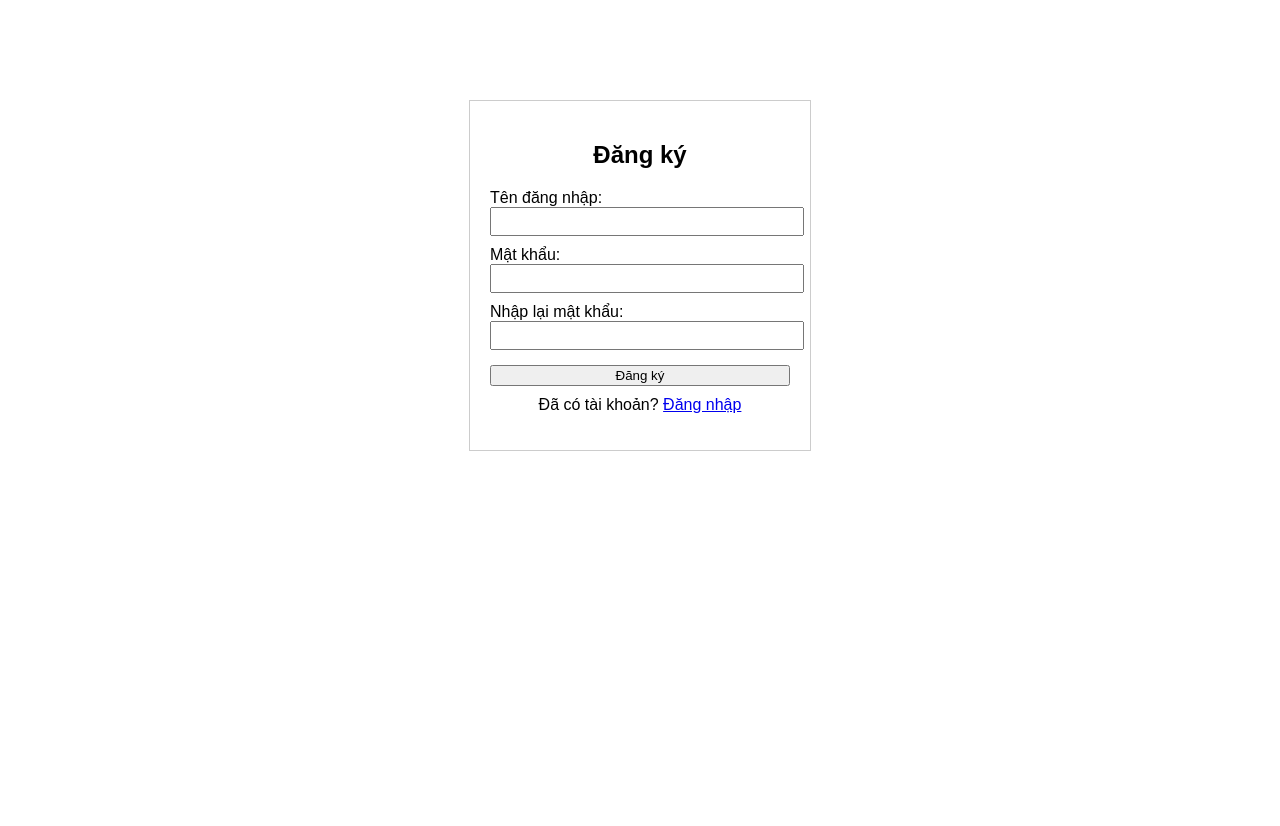
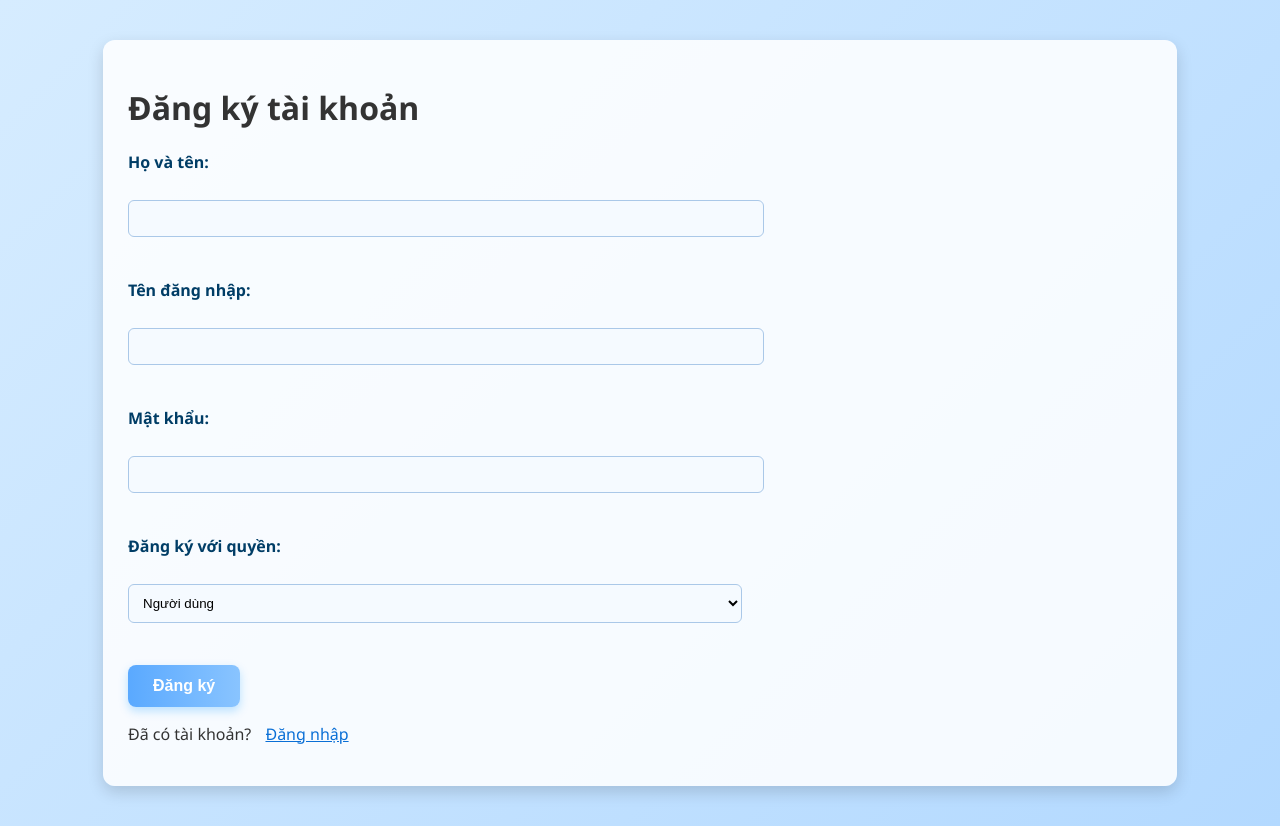
Before and after one commit to khuynnn/ins3064, a PHP site: page /signup.php in a window 1280 px wide. Before the commit the page ends 451 px from the top, so only its background shows below. Run offline with PHP 8.4, Linux system fonts and the light colour scheme.

Commit message:
ho tro phan luong viec dang nhap giua user va admin

```diff
--- a/book_management/signup.php
+++ b/book_management/signup.php
@@ -1,47 +1,54 @@
 <?php
-// signup.php - Trang đăng ký người dùng mới
+if (session_status() === PHP_SESSION_NONE) {
+    session_start();
+}
+include 'config.php';
 
-session_start();
-// Nếu đã đăng nhập rồi thì không cho đăng ký, chuyển hướng về dashboard
+// If already logged in, redirect away from signup
 if (isset($_SESSION['user_id'])) {
-    header("Location: dashboard.php");
+    if ($_SESSION['role'] === 'admin') {
+        header("Location: dashboard.php");
+    } else {
+        header("Location: loans_user.php");
+    }
     exit();
 }
 
-require 'config.php';
+$signup_error = "";
+if ($_SERVER["REQUEST_METHOD"] == "POST") {
+    $name            = $_POST['name']     ?? '';
+    $username_input  = $_POST['username'] ?? '';
+    $password_input  = $_POST['password'] ?? '';
+    $role_input      = $_POST['role']     ?? '';
 
-$error_msg = "";
-$success_msg = "";
-
-// Xử lý khi người dùng gửi form đăng ký
-if ($_SERVER['REQUEST_METHOD'] === 'POST') {
-    $username = $_POST['username'] ?? '';
-    $password = $_POST['password'] ?? '';
-    $password2 = $_POST['password2'] ?? '';
-
-    // Kiểm tra các trường có được điền đầy đủ
-    if (empty($username) || empty($password) || empty($password2)) {
-        $error_msg = "Vui lòng điền đầy đủ thông tin.";
-    } elseif ($password !== $password2) {
-        $error_msg = "Mật khẩu nhập lại không khớp.";
+    // Basic validation for empty fields
+    if ($name == "" || $username_input == "" || $password_input == "" || $role_input == "") {
+        $signup_error = "Vui lòng điền đầy đủ thông tin.";
     } else {
-        // Kiểm tra xem username đã tồn tại chưa
-        $username_esc = $mysqli->real_escape_string($username);
-        $res = $mysqli->query("SELECT id FROM users WHERE username = '$username_esc'");
-        if ($res && $res->num_rows > 0) {
-            $error_msg = "Tên đăng nhập đã tồn tại. Vui lòng chọn tên khác.";
+        // Check if username already exists (regardless of role)
+        $stmt_check = $conn->prepare("SELECT id FROM users WHERE username = ?");
+        $stmt_check->bind_param("s", $username_input);
+        $stmt_check->execute();
+        $result_check = $stmt_check->get_result();
+        if ($result_check && $result_check->num_rows > 0) {
+            $signup_error = "Tên đăng nhập đã tồn tại. Vui lòng chọn tên khác.";
         } else {
-            // Thực hiện đăng ký tài khoản mới
-            $hash = password_hash($password, PASSWORD_DEFAULT);
-            // Mặc định người đăng ký qua form này là user thường (is_admin = 0)
-            $insert = $mysqli->query("INSERT INTO users (username, password, is_admin) VALUES ('$username_esc', '$hash', 0)");
-            if ($insert) {
-                // Đăng ký thành công
-                $success_msg = "Đăng ký thành công! Bạn có thể đăng nhập.";
+            // Hash the password before storing (for security)
+            $hashed_password = password_hash($password_input, PASSWORD_DEFAULT);
+            // Insert new user into database
+            $stmt = $conn->prepare("INSERT INTO users (name, username, password, role) VALUES (?, ?, ?, ?)");
+            $stmt->bind_param("ssss", $name, $username_input, $hashed_password, $role_input);
+            if ($stmt->execute()) {
+                // Registration successful: redirect to login with success message
+                $stmt->close();
+                $stmt_check->close();
+                header("Location: index.php?signup=success");
+                exit();
             } else {
-                $error_msg = "Đã có lỗi xảy ra. Vui lòng thử lại.";
+                $signup_error = "Đã có lỗi xảy ra. Vui lòng thử lại.";
             }
         }
+        $stmt_check->close();
     }
 }
 ?>
@@ -49,41 +56,37 @@ if ($_SERVER['REQUEST_METHOD'] === 'POST') {
 <html lang="vi">
 <head>
     <meta charset="UTF-8">
-    <title>Đăng ký tài khoản</title>
-    <style>
-        /* Style tương tự form đăng nhập */
-        body { font-family: Arial, sans-serif; }
-        .signup-form { width: 300px; margin: 100px auto; border: 1px solid #ccc; padding: 20px; }
-        .signup-form h2 { text-align: center; }
-        .signup-form label { display: block; margin-top: 10px; }
-        .signup-form input[type=text], .signup-form input[type=password] {
-            width: 100%; padding: 5px;
-        }
-        .signup-form input[type=submit] { margin-top: 15px; width: 100%; }
-        .error { color: red; text-align: center; }
-        .success { color: green; text-align: center; }
-    </style>
+    <title>Đăng ký</title>
+    <link rel="stylesheet" href="style.css">
 </head>
 <body>
-    <div class="signup-form">
-        <h2>Đăng ký</h2>
-        <?php if ($error_msg): ?>
-            <p class="error"><?php echo $error_msg; ?></p>
-        <?php elseif ($success_msg): ?>
-            <p class="success"><?php echo $success_msg; ?></p>
-        <?php endif; ?>
-        <form method="post" action="signup.php">
-            <label>Tên đăng nhập:</label>
-            <input type="text" name="username" required>
-            <label>Mật khẩu:</label>
-            <input type="password" name="password" required>
-            <label>Nhập lại mật khẩu:</label>
-            <input type="password" name="password2" required>
-            <input type="submit" value="Đăng ký">
-        </form>
-        <p style="text-align:center; margin-top:10px;">
-            Đã có tài khoản? <a href="index.php">Đăng nhập</a>
-        </p>
-    </div>
+<div class="container">
+    <h1>Đăng ký tài khoản</h1>
+    <!-- Display error message if any -->
+    <?php if (!empty($signup_error)): ?>
+        <p class="error"><?php echo $signup_error; ?></p>
+    <?php endif; ?>
+    <form method="post" action="">
+        <label for="name">Họ và tên:</label><br>
+        <input type="text" id="name" name="name" required><br><br>
+
+        <label for="username">Tên đăng nhập:</label><br>
+        <input type="text" id="username" name="username" required><br><br>
+
+        <label for="password">Mật khẩu:</label><br>
+        <input type="password" id="password" name="password" required><br><br>
+
+        <!-- Role selection added for signup -->
+        <label for="role">Đăng ký với quyền:</label><br>
+        <select id="role" name="role" required>
+            <option value="user">Người dùng</option>
+            <option value="admin">Quản trị viên</option>
+        </select>
+        <br><br>
+
+        <button type="submit">Đăng ký</button>
+        <p>Đã có tài khoản? <a href="index.php">Đăng nhập</a></p>
+    </form>
+</div>
 </body>
 </html>
```
